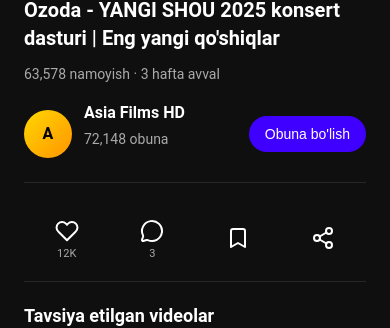
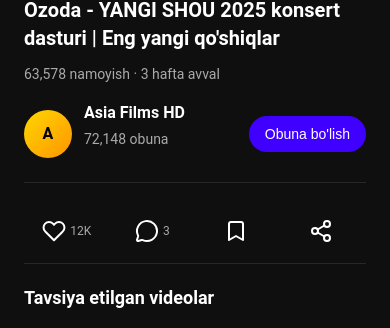
Before and after one commit to BILIMOLINGBOT/Koson-Academy-, a plain HTML site: page account.html in a window 390 px wide. Shown: the part 241-569 px from the top of the page. Drawn offline with Linux system fonts and the light colour scheme; grey boxes are pictures that could not be loaded.

Commit message:
Update style.css

```diff
--- a/style.css
+++ b/style.css
@@ -213,6 +213,74 @@ body {
     stroke: #3ea6ff;
 }
 
+/* MOBILE RESPONSIVE FOR ACTIONS */
+@media (max-width: 768px) {
+    .actions {
+        justify-content: space-between;
+        gap: 0;
+        padding: 12px 0;
+    }
+
+    .action-item {
+        flex: 1;
+        flex-direction: row; /* Horizontal qilib qo'yamiz */
+        align-items: center;
+        justify-content: center;
+        padding: 8px 4px;
+        min-width: 0;
+    }
+
+    .action-item:hover {
+        background-color: #272727;
+    }
+
+    .action-icon {
+        margin: 0 4px 0 0; /* O'ng tomonga margin */
+    }
+
+    .action-text {
+        font-size: 12px !important;
+        color: #aaa !important;
+        margin-left: 0 !important;
+        display: inline !important; /* inline qilamiz, block emas */
+        text-align: center;
+        white-space: nowrap; /* Qayta o'ramaslik */
+        line-height: 1.2;
+    }
+
+    /* Faqat save va share uchun textni yashirish */
+    #save-btn .action-text,
+    #share-btn .action-text {
+        display: none !important;
+    }
+
+    /* Like va comment uchun textni ko'rsatish */
+    #heart-btn .action-text,
+    #comments-btn .action-text {
+        display: inline !important;
+    }
+}
+
+/* DESKTOP STYLES */
+@media (min-width: 769px) {
+    .action-item {
+        flex-direction: row;
+        align-items: center;
+    }
+
+    .action-text {
+        font-size: 14px !important;
+        color: #fff !important;
+        margin-left: 6px !important;
+        white-space: nowrap;
+    }
+
+    #heart-btn .action-text,
+    #comments-btn .action-text {
+        display: inline !important;
+    }
+}
+
 /* RECOMMENDED VIDEOS */
 .recommended-title {
     font-size: 18px;
@@ -268,69 +336,6 @@ body {
     font-size: 13px;
     color: #aaa;
     margin-bottom: 4px;
-}
-
-/* MOBILE RESPONSIVE FOR ACTIONS */
-@media (max-width: 768px) {
-    .actions {
-        justify-content: space-between;
-        gap: 0;
-        padding: 12px 0;
-    }
-
-    .action-item {
-        flex: 1;
-        flex-direction: column;
-        align-items: center;
-        justify-content: center;
-        padding: 8px 4px;
-        min-width: 0;
-        background-color: transparent !important;
-    }
-
-    .action-item:hover {
-        background-color: transparent !important;
-    }
-
-    .action-icon {
-        margin: 0 0 4px 0;
-    }
-
-    .action-text {
-        font-size: 11px !important;
-        color: #aaa !important;
-        margin-left: 0 !important;
-        display: block !important;
-        text-align: center;
-        white-space: normal;
-        line-height: 1.2;
-    }
-
-    /* Faqat save va share uchun textni yashirish */
-    #save-btn .action-text,
-    #share-btn .action-text {
-        display: none !important;
-    }
-}
-
-/* DESKTOP STYLES */
-@media (min-width: 769px) {
-    .action-item {
-        flex-direction: row;
-        align-items: center;
-    }
-
-    .action-text {
-        font-size: 14px !important;
-        color: #fff !important;
-        margin-left: 6px !important;
-        white-space: nowrap;
-    }
-
-    #heart-btn .action-text,
-    #comments-btn .action-text {
-        display: inline !important;
-    }
 }
 
 /* MODAL STYLES */
```
